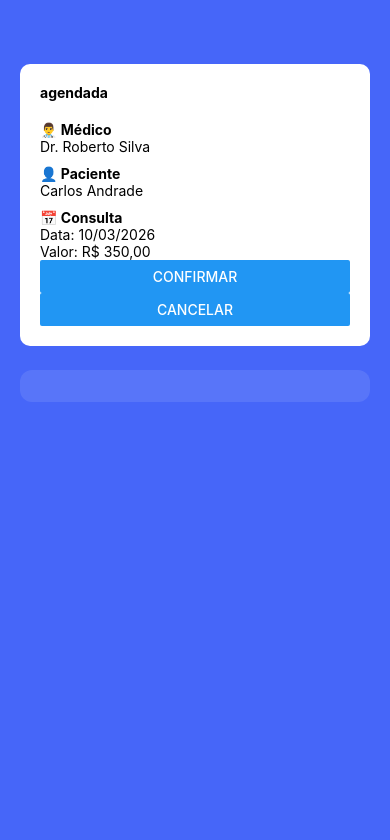
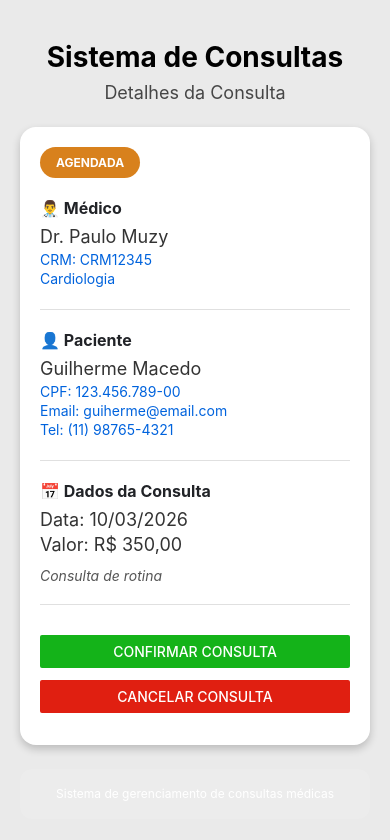
Before and after one commit to 2TDSPO-Mobile-Application-Development/sistema-consultas-mobile, a React Native app: screen / in a window 390 px wide. Shown: the top 840 px of the page. Built offline with nearby package versions, Linux system fonts and the light colour scheme.

Commit message:
fix: Erro de tipagem

```diff
--- a/App.tsx
+++ b/App.tsx
@@ -1,40 +1,34 @@
 import React, { useState } from "react";
-import { View, StyleSheet, ScrollView } from "react-native";
+import { View, Text, StyleSheet, Button, ScrollView } from "react-native";
 import { StatusBar } from "expo-status-bar";
 
-// Tipos
+// Importando a modelagem TypeScript que criamos nas aulas anteriores
 import { Especialidade } from "./src/type/especialidade";
 import { Paciente } from "./src/type/paciente";
 import { Medico } from "./src/interfaces/medico";
 import { Consulta } from "./src/interfaces/consulta";
 
-// Componente
-import ConsultaCard from "./src/components/ConsultaCard";
-
 export default function App() {
-
-  // Especialidade
+  // Dados base (simulando o que tínhamos no backend)
   const cardiologia: Especialidade = {
     id: 1,
     nome: "Cardiologia",
     descricao: "Cuidados com o coração",
   };
 
-  // Médico
   const medico1: Medico = {
     id: 1,
-    nome: "Dr. Roberto Silva",
+    nome: "Dr. Paulo Muzy",
     crm: "CRM12345",
     especialidade: cardiologia,
     ativo: true,
   };
 
-  // Paciente
   const paciente1: Paciente = {
     id: 1,
-    nome: "Carlos Andrade",
+    nome: "Guilherme Macedo",
     cpf: "123.456.789-00",
-    email: "carlos@email.com",
+    email: "guiherme@email.com",
     telefone: "(11) 98765-4321",
   };
 
@@ -43,13 +37,13 @@ export default function App() {
     id: 1,
     medico: medico1,
     paciente: paciente1,
-    data: new Date(2026, 2, 10),
+    data: new Date(2026, 2, 10), // 10/03/2026
     valor: 350,
     status: "agendada",
     observacoes: "Consulta de rotina",
   });
 
-  // Confirmar consulta
+  // Funções para manipular a consulta
   function confirmarConsulta() {
     setConsulta({
       ...consulta,
@@ -57,7 +51,6 @@ export default function App() {
     });
   }
 
-  // Cancelar consulta
   function cancelarConsulta() {
     setConsulta({
       ...consulta,
@@ -65,24 +58,115 @@ export default function App() {
     });
   }
 
+  // Função para formatar valor em reais
+  function formatarValor(valor: number): string {
+    return valor.toLocaleString("pt-BR", {
+      style: "currency",
+      currency: "BRL",
+    });
+  }
+
+  // Função para formatar data
+  function formatarData(data: Date): string {
+    return data.toLocaleDateString("pt-BR");
+  }
+
   return (
   <View style={styles.container}>
-      <StatusBar style="light" />
-
     <ScrollView contentContainerStyle={styles.scrollContent}>
 
       <View style={styles.header}>
-          {/* Cabeçalho */}
+        <Text style={styles.titulo}>Sistema de Consultas</Text>
+        <Text style={styles.subtitulo}>Detalhes da Consulta</Text>
       </View>
 
-        <ConsultaCard
-          consulta={consulta}
-          onConfirmar={confirmarConsulta}
-          onCancelar={cancelarConsulta}
+      {/* Card da Consulta */}
+      <View style={styles.card}>
+
+        {/* Status Badge */}
+        <View style={[
+          styles.statusBadge,
+          consulta.status === "confirmada" && styles.statusConfirmada,
+          consulta.status === "cancelada" && styles.statusCancelada,
+        ]}>
+          <Text style={styles.statusTexto}>{consulta.status.toUpperCase()}</Text>
+        </View>
+
+        {/* Médico */}
+        <View style={styles.secao}>
+          <Text style={styles.label}>👨‍⚕️ Médico</Text>
+          <Text style={styles.valor}>{consulta.medico.nome}</Text>
+          <Text style={styles.info}>CRM: {consulta.medico.crm}</Text>
+          <Text style={styles.info}>{consulta.medico.especialidade.nome}</Text>
+        </View>
+
+        {/* Paciente */}
+        <View style={styles.secao}>
+          <Text style={styles.label}>👤 Paciente</Text>
+          <Text style={styles.valor}>{consulta.paciente.nome}</Text>
+          <Text style={styles.info}>CPF: {consulta.paciente.cpf}</Text>
+          <Text style={styles.info}>Email: {consulta.paciente.email}</Text>
+
+          {consulta.paciente.telefone && (
+            <Text style={styles.info}>Tel: {consulta.paciente.telefone}</Text>
+          )}
+        </View>
+
+        {/* Consulta */}
+        <View style={styles.secao}>
+          <Text style={styles.label}>📅 Dados da Consulta</Text>
+          <Text style={styles.valor}>Data: {formatarData(consulta.data)}</Text>
+          <Text style={styles.valor}>Valor: {formatarValor(consulta.valor)}</Text>
+
+          {consulta.observacoes && (
+            <Text style={styles.observacoes}>{consulta.observacoes}</Text>
+          )}
+        </View>
+
+        {/* Ações */}
+        <View style={styles.acoes}>
+          {consulta.status === "agendada" && (
+            <>
+              <View style={styles.botaoContainer}>
+                <Button
+                  title="Confirmar Consulta"
+                  onPress={confirmarConsulta}
+                  color="#14b319"
                 />
+              </View>
+
+              <View style={styles.botaoContainer}>
+                <Button
+                  title="Cancelar Consulta"
+                  onPress={cancelarConsulta}
+                  color="#e01f11"
+                />
+              </View>
+            </>
+          )}
+
+          {consulta.status === "confirmada" && (
+            <View style={styles.mensagem}>
+              <Text style={styles.mensagemTexto}>
+                ✓ Consulta confirmada com sucesso!
+              </Text>
+            </View>
+          )}
+
+          {consulta.status === "cancelada" && (
+            <View style={styles.mensagemCancelada}>
+              <Text style={styles.mensagemTexto}>
+                ✗ Consulta cancelada
+              </Text>
+            </View>
+          )}
+        </View>
+      </View>
 
       <View style={styles.rodape}>
-          {/* Rodapé */}
+        <Text style={styles.rodapeTexto}>
+          Sistema de gerenciamento de consultas médicas
+        </Text>
       </View>
 
     </ScrollView>
@@ -93,23 +177,120 @@ export default function App() {
 const styles = StyleSheet.create({
   container: {
     flex: 1,
-    backgroundColor: "#4666f9",
+    backgroundColor: "#eaeaea",
   },
-
   scrollContent: {
     padding: 20,
     paddingTop: 40,
   },
-
   header: {
     alignItems: "center",
     marginBottom: 24,
   },
-
+  titulo: {
+    fontSize: 28,
+    fontWeight: "bold",
+    color: "#000000",
+    marginBottom: 8,
+  },
+  subtitulo: {
+    fontSize: 18,
+    color: "#000000c8",
+    opacity: 0.9,
+  },
+  card: {
+    backgroundColor: "#fff",
+    borderRadius: 16,
+    padding: 20,
+    shadowColor: "#000",
+    shadowOffset: { width: 0, height: 4 },
+    shadowOpacity: 0.2,
+    shadowRadius: 8,
+    elevation: 5,
+  },
+  statusBadge: {
+    backgroundColor: "#d8811d",
+    alignSelf: "flex-start",
+    paddingHorizontal: 16,
+    paddingVertical: 8,
+    borderRadius: 20,
+    marginBottom: 20,
+  },
+  statusConfirmada: {
+    backgroundColor: "#4CAF50",
+  },
+  statusCancelada: {
+    backgroundColor: "#ff0000",
+  },
+  statusTexto: {
+    color: "#fff",
+    fontWeight: "bold",
+    fontSize: 12,
+  },
+  secao: {
+    marginBottom: 20,
+    paddingBottom: 20,
+    borderBottomWidth: 1,
+    borderBottomColor: "#e0e0e0",
+  },
+  label: {
+    fontSize: 16,
+    fontWeight: "bold",
+    color: "#212327",
+    marginBottom: 8,
+  },
+  valor: {
+    fontSize: 18,
+    color: "#333",
+    marginBottom: 4,
+  },
+  info: {
+    fontSize: 14,
+    color: "#0063dd",
+    marginBottom: 2,
+  },
+  observacoes: {
+    fontSize: 14,
+    color: "#555",
+    fontStyle: "italic",
+    marginTop: 8,
+  },
+  acoes: {
+    marginTop: 10,
+  },
+  botaoContainer: {
+    marginBottom: 12,
+  },
+  mensagem: {
+    backgroundColor: "#E8F5E9",
+    padding: 16,
+    borderRadius: 8,
+    borderLeftWidth: 4,
+    borderLeftColor: "#4CAF50",
+  },
+  mensagemCancelada: {
+    backgroundColor: "#FFEBEE",
+    padding: 16,
+    borderRadius: 8,
+    borderLeftWidth: 4,
+    borderLeftColor: "#ff0000",
+  },
+  mensagemTexto: {
+    fontSize: 16,
+    color: "#333",
+    fontWeight: "600",
+    textAlign: "center",
+  },
   rodape: {
     marginTop: 24,
     padding: 16,
     backgroundColor: "rgba(255, 255, 255, 0.1)",
     borderRadius: 12,
   },
+  rodapeTexto: {
+    fontSize: 12,
+    color: "#fff",
+    textAlign: "center",
+    lineHeight: 18,
+  },
 });
--- a/src/components/ConsultaCard.tsx
+++ b/src/components/ConsultaCard.tsx
@@ -1,66 +1,13 @@
-import React from "react";
-import { View, Text, StyleSheet, Button } from "react-native";
-import { Consulta } from "../interfaces/consulta";
+import { Medico } from "../interfaces/medico";
 
-type Props = {
-  consulta: Consulta;
-  onConfirmar: () => void;
-  onCancelar: () => void;
-};
-
-export default function ConsultaCard({
-  consulta,
-  onConfirmar,
-  onCancelar,
-}: Props) {
-
-  function formatarValor(valor: number) {
-    return valor.toLocaleString("pt-BR", {
-      style: "currency",
-      currency: "BRL",
-    });
-  }
-
-  function formatarData(data: Date) {
-    return data.toLocaleDateString("pt-BR");
-  }
-
-  return (
-    <View style={styles.card}>
-      <Text style={styles.status}>{consulta.status}</Text>
-
-      <Text style={styles.titulo}>👨‍⚕️ Médico</Text>
-      <Text>{consulta.medico.nome}</Text>
-
-      <Text style={styles.titulo}>👤 Paciente</Text>
-      <Text>{consulta.paciente.nome}</Text>
-
-      <Text style={styles.titulo}>📅 Consulta</Text>
-      <Text>Data: {formatarData(consulta.data)}</Text>
-      <Text>Valor: {formatarValor(consulta.valor)}</Text>
-
-      {consulta.status === "agendada" && (
-        <>
-          <Button title="Confirmar" onPress={onConfirmar} />
-          <Button title="Cancelar" onPress={onCancelar} />
-        </>
-      )}
-    </View>
-  );
+export interface Consulta {
+  id: string;
+  data: Date;
+  medico: Medico;
+  paciente: Paciente;
 }
 
-const styles = StyleSheet.create({
-  card: {
-    backgroundColor: "#fff",
-    padding: 20,
-    borderRadius: 10,
-  },
-  titulo: {
-    fontWeight: "bold",
-    marginTop: 10,
-  },
-  status: {
-    fontWeight: "bold",
-    marginBottom: 10,
-  },
-});
+export type Paciente = {
+  nome: string;
+  cpf: string;
+};
```
Also changed, not shown: src/interfaces/consulta.ts (line endings or trailing spaces). Lines whose indentation alone changed are shown as unchanged.
